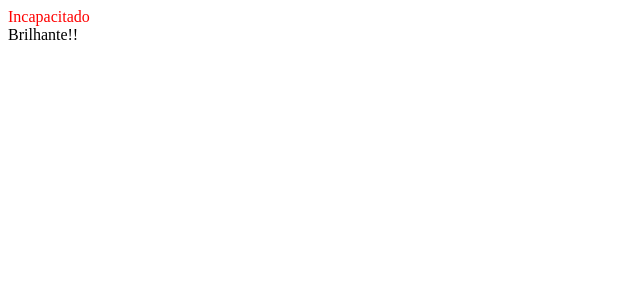
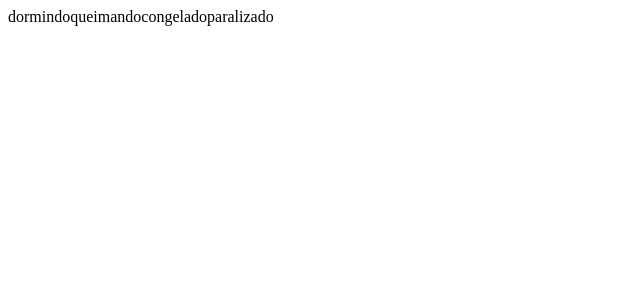
Before and after one commit to ufjf-dcc207/ufjf-dcc207-2026-3-a-atv02-igorknop, a React (Vite) app: page / in a window 1280 px wide. Shown: the top 300 px of the page, without its empty margins (0-640 px from the left). Built offline with nearby package versions, Linux system fonts and the light colour scheme.

Commit message:
adiciona componente com laço

```diff
--- a/src/App.tsx
+++ b/src/App.tsx
@@ -1,4 +1,5 @@
 import Brilhante from "./Brilhante.tsx";
+import Condicoes from "./Condicoes.tsx";
 import Disciplina from "./Disciplina.tsx"
 import Incapacitado from "./Incapacitado.tsx";
 import Pokemon from "./Pokemon.tsx";
@@ -26,9 +27,10 @@ const p2: TPokemon = {
 function App() {
   return (
     <>
+      <Condicoes />
 
-      <Incapacitado valor={true}/>
-      <Brilhante valor={true} />
+      {/* <Incapacitado valor={true}/>
+      <Brilhante valor={true} /> */}
 
       {/* <Pokemon pokemon={p1}/>
       <Pokemon pokemon={p2}/>
--- /dev/null
+++ b/src/Condicoes.tsx
@@ -0,0 +1,11 @@
+export default function Condicoes(){
+    const valores = ["dormindo", "queimando", "congelado", "paralizado"];
+    const elementosJSX = [];
+    for(let i=0; i< valores.length; i++){
+        const elemento = <span key={valores[i]}>{valores[i]}</span>
+        elementosJSX.push(elemento);
+    }
+    return (<div className="condicoes">
+        {elementosJSX}
+    </div>)
+}
```
